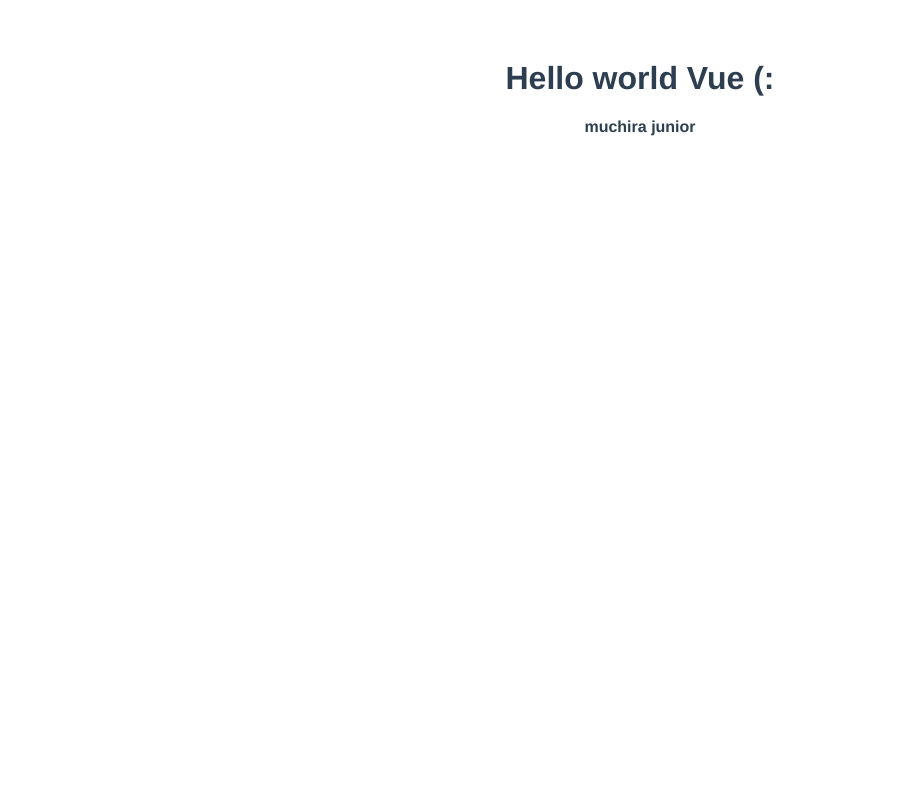
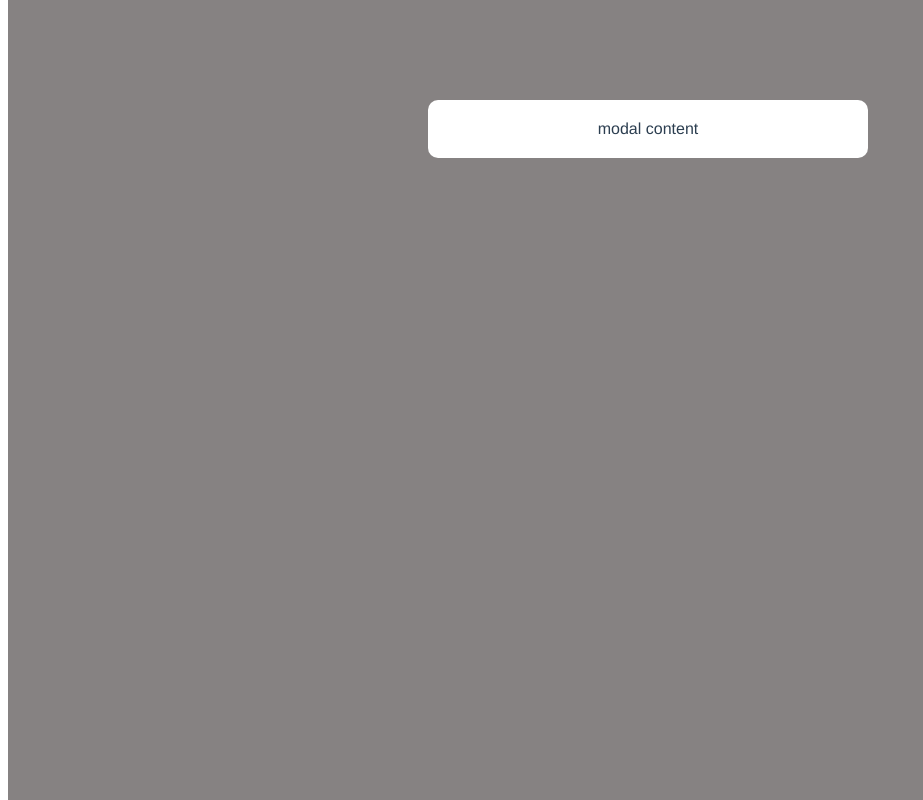
Before and after one commit to muchirajunior/vue-app, a Vue app: page / in a window 1280 px wide. Shown: the whole page, without its empty margins (0-923 px from the left). Built offline with nearby package versions, Linux system fonts and the light colour scheme.

Commit message:
added modal component :gear:

```diff
--- a/src/App.vue
+++ b/src/App.vue
@@ -1,12 +1,16 @@
 <template>
   <h1> {{title}} </h1>
   <h4>{{name}}</h4>
+  <span>{{location}}</span>
+  <MyModal />
 </template>
 
 <script>
+  import MyModal from "./components/Modal.vue"
 
   export default {
     name: 'App',
+    components:{ MyModal},
     data() {
       return {
         title: "Hello world Vue (:",
--- /dev/null
+++ b/src/components/Modal.vue
@@ -0,0 +1,33 @@
+<template>
+    <div class="backdrop">
+        <div class="modal">
+            <div class="modal-content">
+                modal content
+            </div>
+        </div>
+    </div>
+</template>
+
+<script>
+    export default{
+        name:"MyModal"
+    }
+</script>
+
+<style>
+    .modal{
+        width: 400px;
+        padding: 20px;
+        margin: 100px auto;
+        background: white;
+        border-radius: 10px;
+    }
+
+    .backdrop{
+        width: 100%;
+        height: 100%;
+        top: 0;
+        position: fixed;
+        background: rgb(134, 130, 130);
+    }
+</style>
```
Also changed, not shown: src/components/HelloWorld.vue (deleted, +0 -58 lines).
